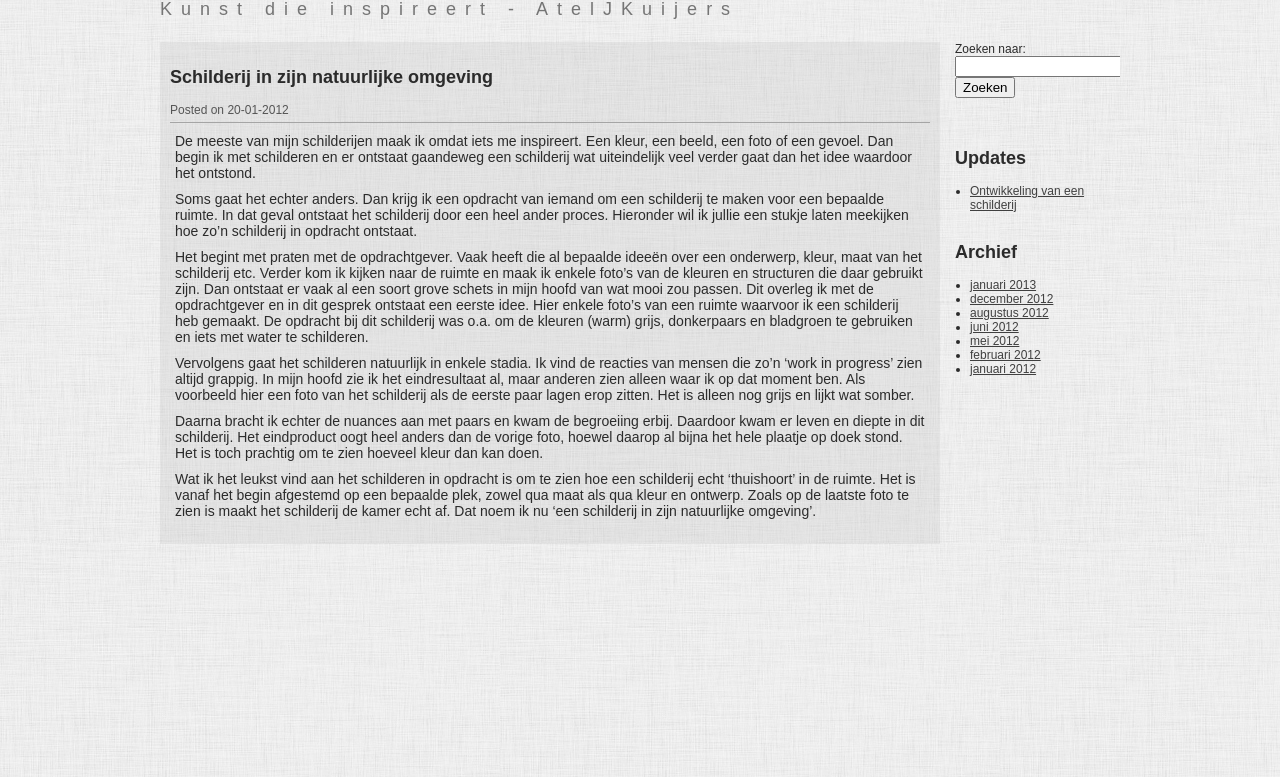
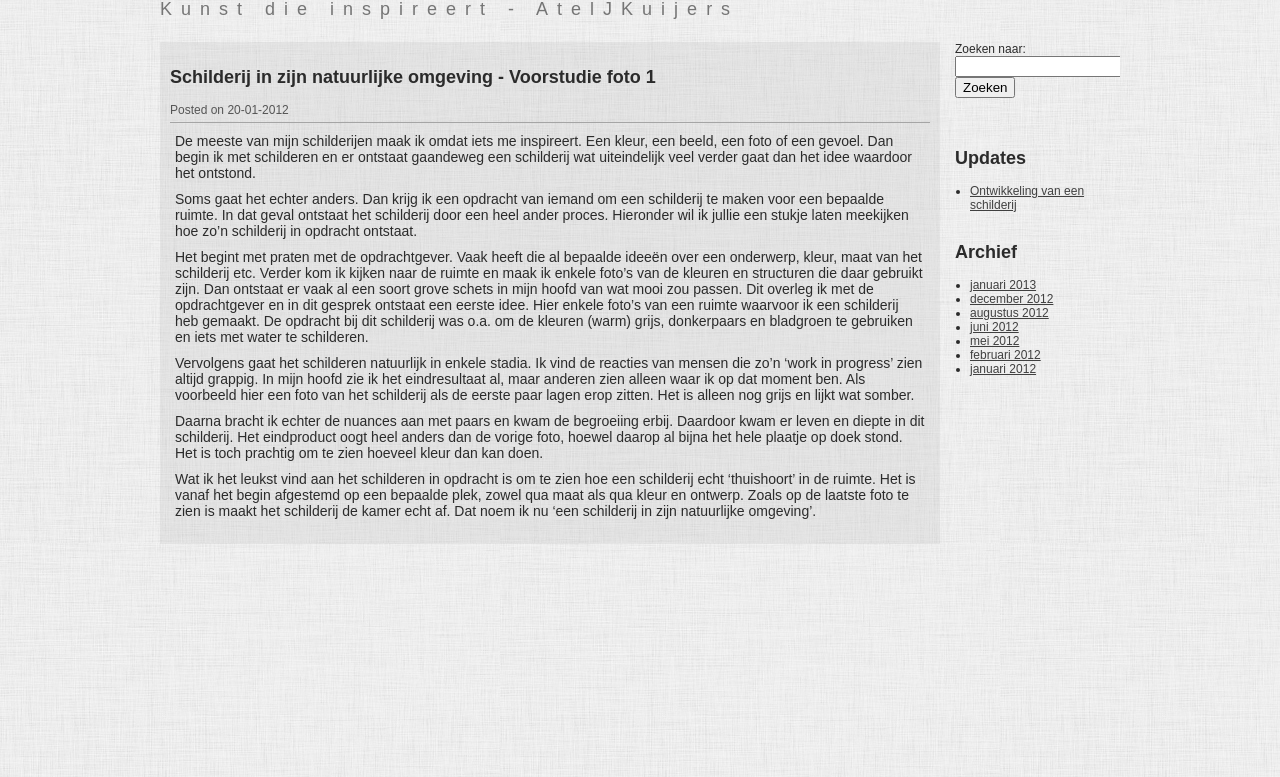
Before and after one commit to DotYou/ateljkuijers, a Jekyll site: the page built from _posts/2012-01-20-schilderij-in-zijn-natuurlijke-omgeving.md, in a window 1280 px wide, cut to the strip 123-900 px from the top of the page. Built offline with Jekyll 4.4.1, drawn with Linux system fonts in a browser that asks for light colours; nearby versions of some CDN libraries.

Commit message:
Updated '_layouts/post.html' via CloudCannon

```diff
--- a/_layouts/post.html
+++ b/_layouts/post.html
@@ -7,7 +7,7 @@ layout: default
         <div id="content" role="main">
             <article class="post type-post status-publish format-standard hentry category-updates">
                 <header class="entry-header">
-                    <h1 class="entry-title">{{ page.title }}</h1>
+                    <h1 class="entry-title">{{ page.title }} - {{ page.images.row1[0].name }}</h1>
                     <div class="entry-meta">
                         <span class="sep">Posted on </span><time class="entry-date" datetime="{{ page.date | date: '%FT%X+01:00'}}">{{ page.date | date: '%d-%m-%Y'}}</time>
                     </div>
```
